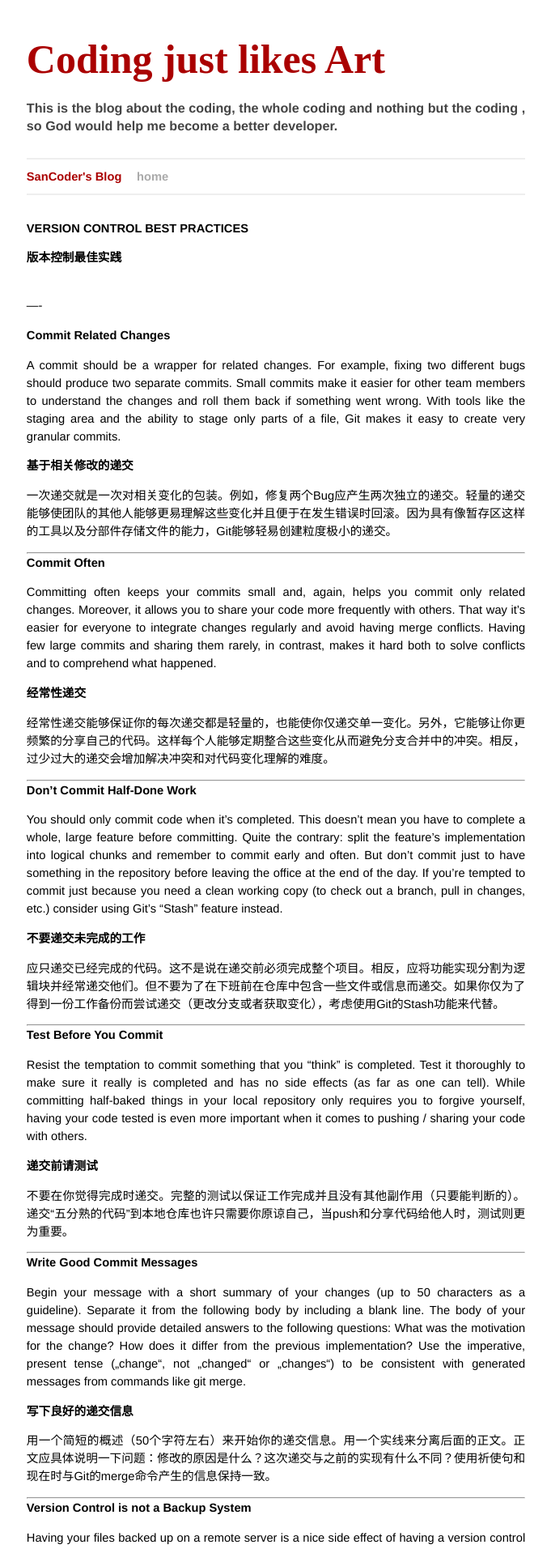
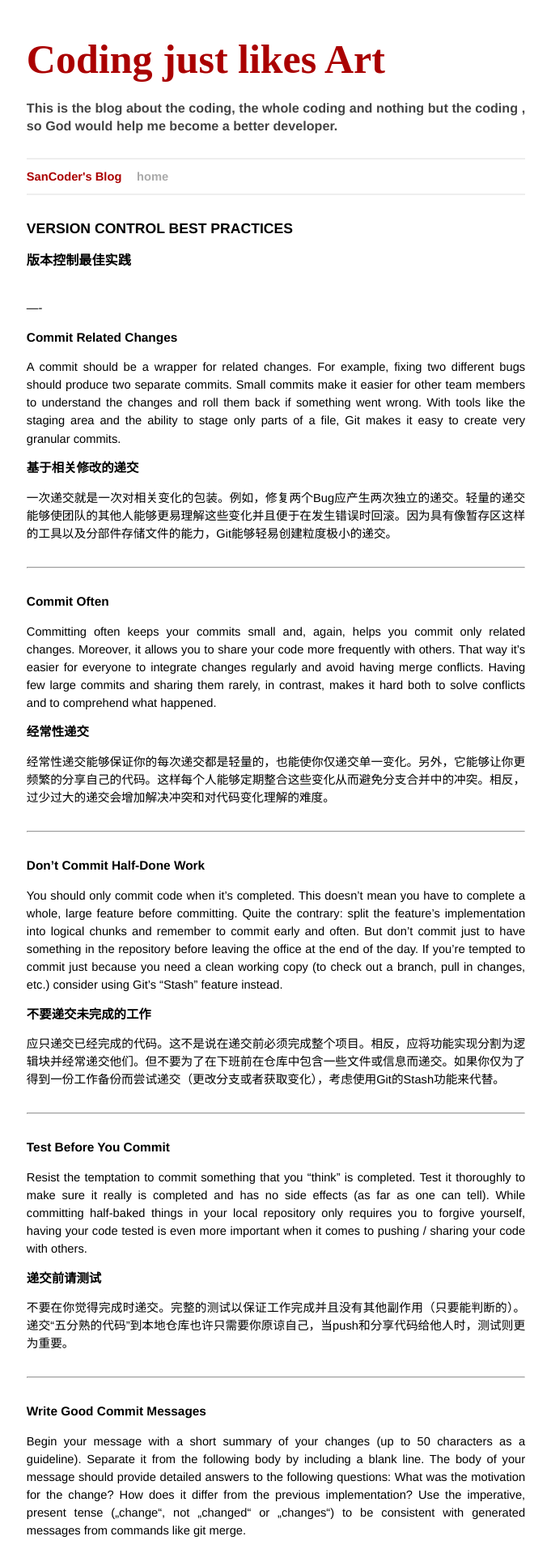
Before and after one commit to SanCoder-Q/sancoder-q.github.io, a Jekyll site: the page built from _posts/2014-10-27-version-control-best-practices.md, in a window 1280 px wide. Shown: the top 1913 px of the page at 81% size, without its empty margins (299-980 px from the left). Built offline with Jekyll 4.4.1, drawn with Linux system fonts in a browser that asks for light colours; Markdown is read by kramdown in place of the engine named in the settings; comment, search, counter and statistics services are not loaded.

Commit message:
[SanCoder] - fix hr

```diff
--- a/css/screen.css
+++ b/css/screen.css
@@ -179,6 +179,23 @@ ul.posts {
 
   /* standard */
 
+  #post hr {
+    margin: 30px 0px;
+  }
+
+  #post h1 {
+    font-size: 120%
+  }
+  #post h2 {
+    font-size: 110%
+  }
+  #post h3 {
+    font-size: 105%
+  }
+  #post h4 {
+    font-size: 100%
+  }
+
   #post pre {
     border: 1px solid #ddd;
     background-color: #333;
```
